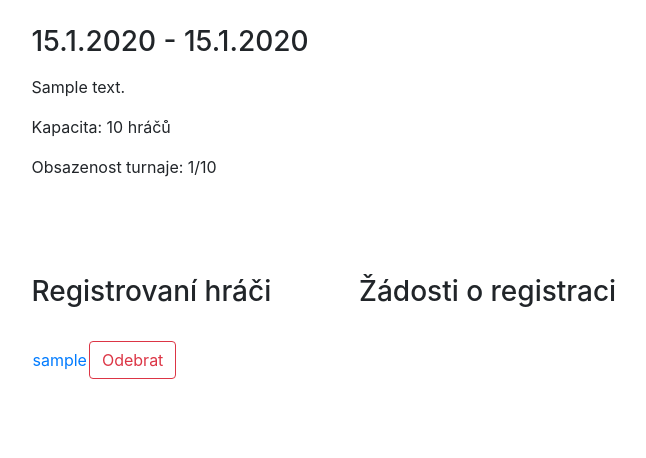
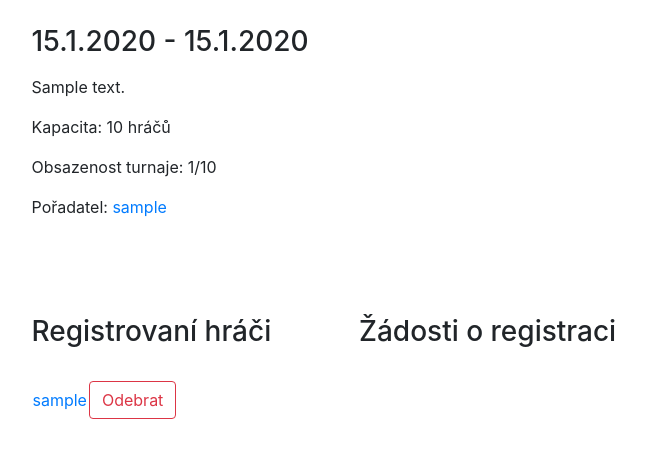
Before and after one commit to Jonnymen/IIS-projekt, a Django app: page /tournament_s/1/ in a window 1280 px wide. Shown: the part 207-665 px from the top of the page, without its empty margins (296-942 px from the left). Run offline with Django 3.2, Linux system fonts and the light colour scheme; tables that the repository leaves empty hold one stand-in row (values such as "Sample post"); some libraries are stand-ins or nearby versions.

Commit message:
Added pořadatel to visual

```diff
--- a/IIS_project/Kulecnik/templates/Kulecnik/tournament_detail.html
+++ b/IIS_project/Kulecnik/templates/Kulecnik/tournament_detail.html
@@ -14,6 +14,9 @@
         </p>
         <p>
             Obsazenost turnaje: {{ucast.count}}/{{tournament.capacity}}
+        </p>
+        <p>
+            Pořadatel: <a href="/profile_page/{{ tournament.host.id }}">{{ tournament.host.username }}</a>
         </p>
         {% if user.id == tournament.host.id %}
         {% else %}
```
